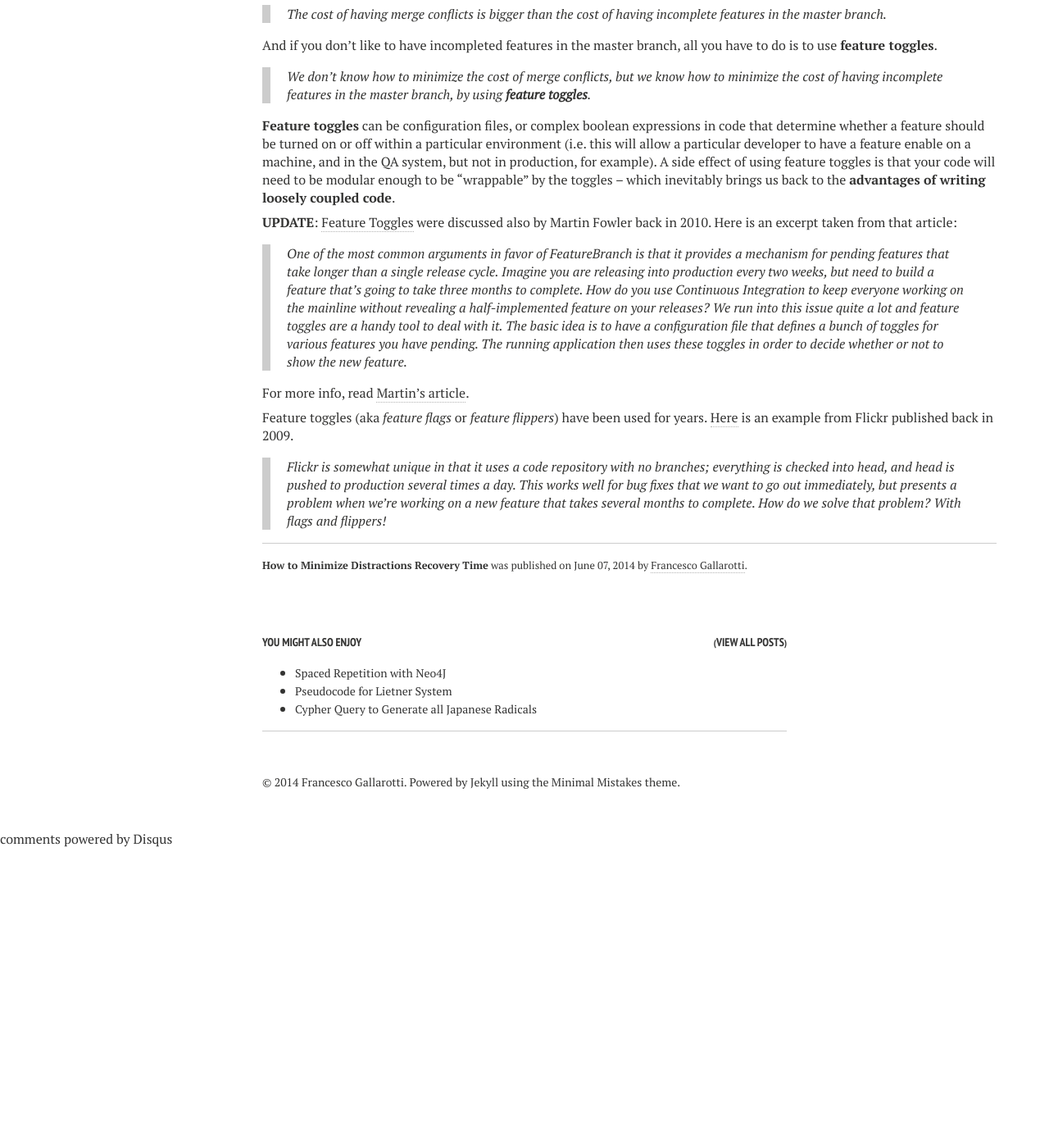
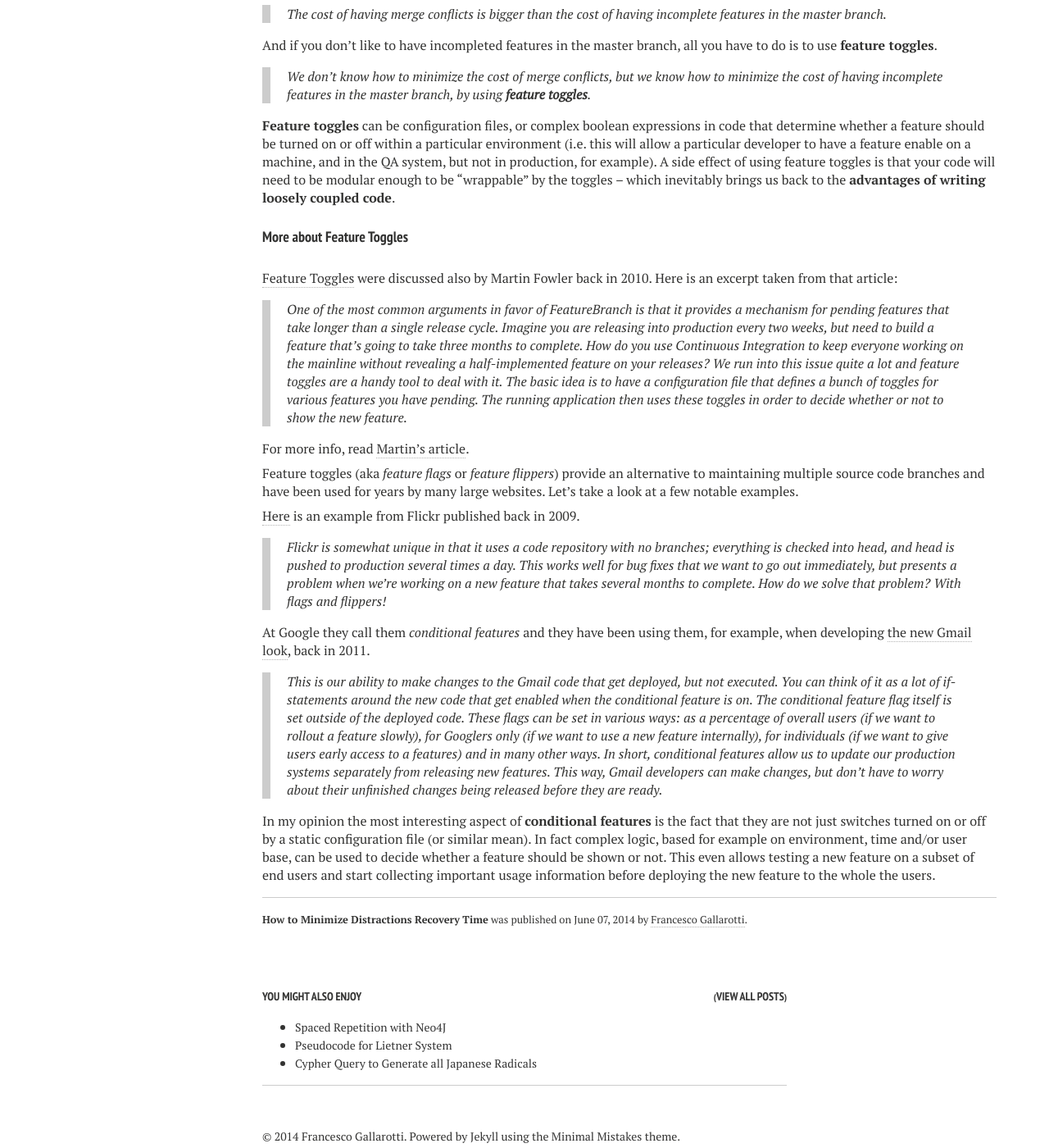
Before and after one commit to gallarotti/gallarotti.github.io, a Jekyll site: the page built from _posts/the-digitalian/2014-06-07-how-to-minimize-distractions-recovery-time.md, in a window 1280 px wide and 1400 px high, scrolled down 5186 px. Shown: the whole window at 82% size. Built offline with Jekyll 4.4.1, drawn with Linux system fonts in a browser that asks for light colours; nearby versions of some CDN libraries; Markdown is read by kramdown in place of the engine named in the settings; comment, search, counter and statistics services are not loaded; before the commit the page ends 6220 px from its top, so only the background shows below that; some of the changed text lies outside the part shown.

Commit message:
added more cases

```diff
--- a/_posts/the-digitalian/2014-06-07-how-to-minimize-distractions-recovery-time.md
+++ b/_posts/the-digitalian/2014-06-07-how-to-minimize-distractions-recovery-time.md
@@ -115,13 +115,23 @@ And if you don't like to have incompleted features in the master branch, all you
 
 **Feature toggles** can be configuration files, or complex boolean expressions in code that determine whether a feature should be turned on or off within a particular environment (i.e. this will allow a particular developer to have a feature enable on a machine, and in the QA system, but not in production, for example). A side effect of using feature toggles is that your code will need to be modular enough to be "wrappable" by the toggles -- which inevitably brings us back to the **advantages of writing loosely coupled code**.
 
-**UPDATE**: [Feature Toggles](http://martinfowler.com/bliki/FeatureToggle.html) were discussed also by Martin Fowler back in 2010. Here is an excerpt taken from that article:
+#### More about Feature Toggles
+
+[Feature Toggles](http://martinfowler.com/bliki/FeatureToggle.html) were discussed also by Martin Fowler back in 2010. Here is an excerpt taken from that article:
 
 >One of the most common arguments in favor of FeatureBranch is that it provides a mechanism for pending features that take longer than a single release cycle. Imagine you are releasing into production every two weeks, but need to build a feature that's going to take three months to complete. How do you use Continuous Integration to keep everyone working on the mainline without revealing a half-implemented feature on your releases? We run into this issue quite a lot and feature toggles are a handy tool to deal with it.
 > The basic idea is to have a configuration file that defines a bunch of toggles for various features you have pending. The running application then uses these toggles in order to decide whether or not to show the new feature.
 
 For more info, read [Martin's article](http://martinfowler.com/bliki/FeatureToggle.html).
 
-Feature toggles (aka *feature flags* or *feature flippers*) have been used for years. [Here](http://code.flickr.net/2009/12/02/flipping-out/) is an example from Flickr published back in 2009.
+Feature toggles (aka *feature flags* or *feature flippers*) provide an alternative to maintaining multiple source code branches and have been used for years by many large websites. Let's take a look at a few notable examples.
+
+[Here](http://code.flickr.net/2009/12/02/flipping-out/) is an example from Flickr published back in 2009.
 
 > Flickr is somewhat unique in that it uses a code repository with no branches; everything is checked into head, and head is pushed to production several times a day. This works well for bug fixes that we want to go out immediately, but presents a problem when we’re working on a new feature that takes several months to complete. How do we solve that problem? With flags and flippers!
+
+At Google they call them *conditional features* and they have been using them, for example, when developing [the new Gmail look](http://gmailblog.blogspot.it/2011/12/developing-gmails-new-look.html), back in 2011.
+
+> This is our ability to make changes to the Gmail code that get deployed, but not executed. You can think of it as a lot of if-statements around the new code that get enabled when the conditional feature is on. The conditional feature flag itself is set outside of the deployed code. These flags can be set in various ways: as a percentage of overall users (if we want to rollout a feature slowly), for Googlers only (if we want to use a new feature internally), for individuals (if we want to give users early access to a features) and in many other ways. In short, conditional features allow us to update our production systems separately from releasing new features. This way, Gmail developers can make changes, but don’t have to worry about their unfinished changes being released before they are ready.
+
+In my opinion the most interesting aspect of **conditional features** is the fact that they are not just switches turned on or off by a static configuration file (or similar mean). In fact complex logic, based for example on environment, time and/or user base, can be used to decide whether a feature should be shown or not. This even allows testing a new feature on a subset of end users and start collecting important usage information before deploying the new feature to the whole the users.
```
Also changed, not shown: other parts of _posts/the-digitalian/2014-06-07-how-to-minimize-distractions-recovery-time.md (+1 -1 lines).
